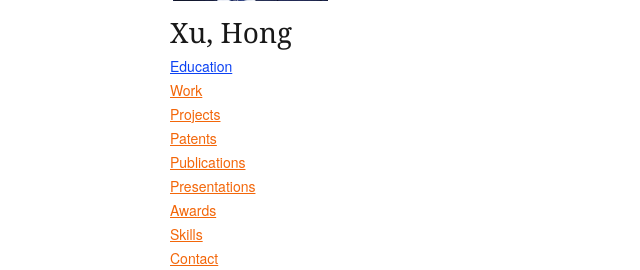
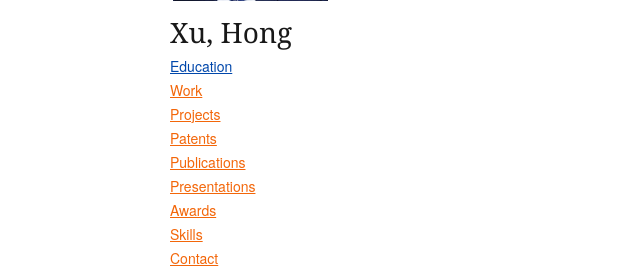
Before and after one commit to HongXu-CV/HongXu-CV.github.io, a PHP site: page / in a window 1280 px wide, with the pointer over the restyled element. Shown: the part 253-523 px from the top of the page, without its empty margins (0-640 px from the left). Run offline with PHP 8.4, Linux system fonts and the light colour scheme; some libraries are stand-ins or nearby versions.

Commit message:
Update base.css

```diff
--- a/stylesheets/base.css
+++ b/stylesheets/base.css
@@ -99,7 +99,7 @@
 /* #Links
 ================================================== */
   a, a:visited { color: #f36609; text-decoration: underline; outline: 0; }
-  a:hover, a:focus { color: #0c42f3;}
+  a:hover, a:focus { color: #0047AB;}
   p a, p a:visited { line-height: inherit; }
 
 
```
